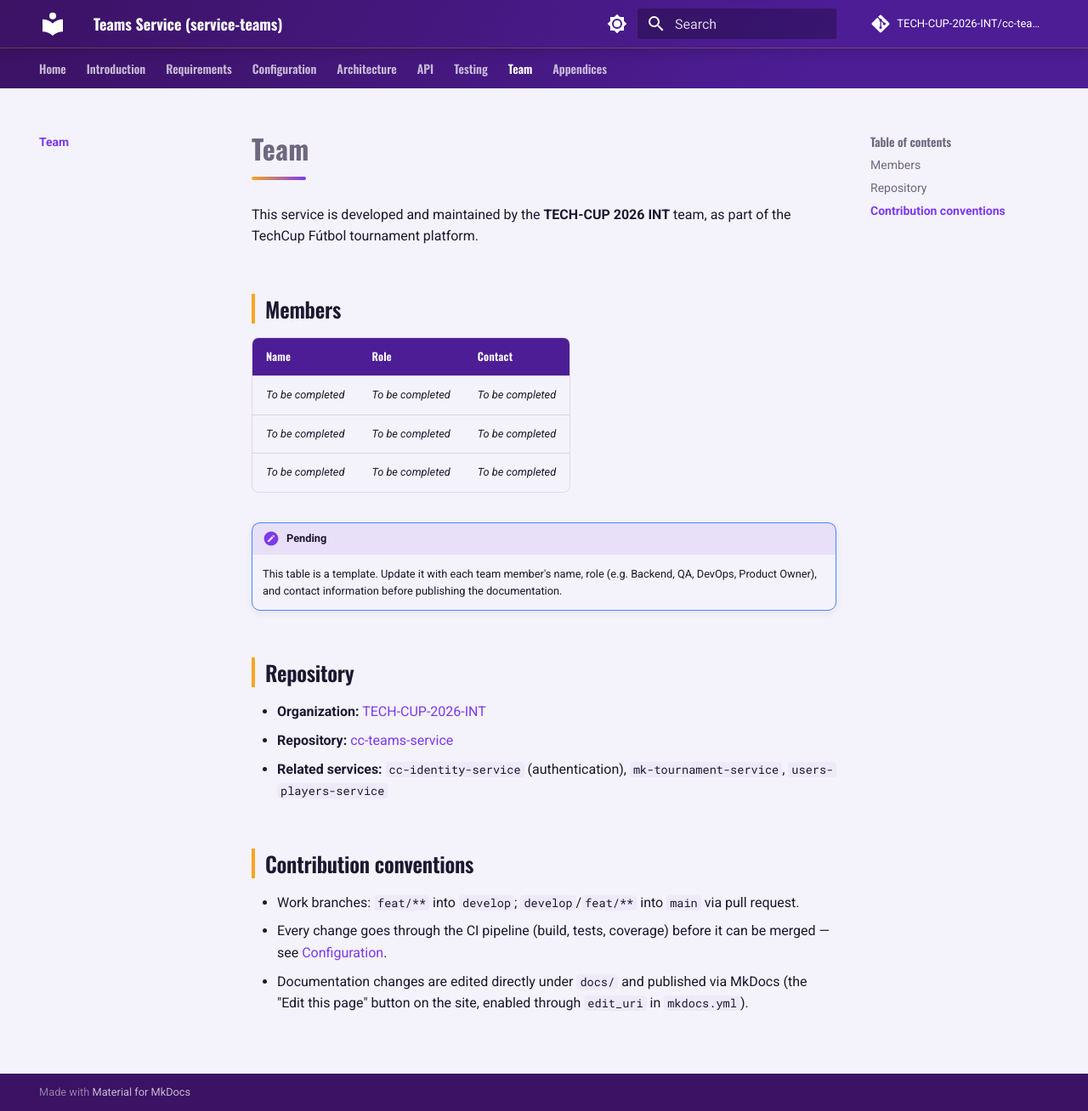
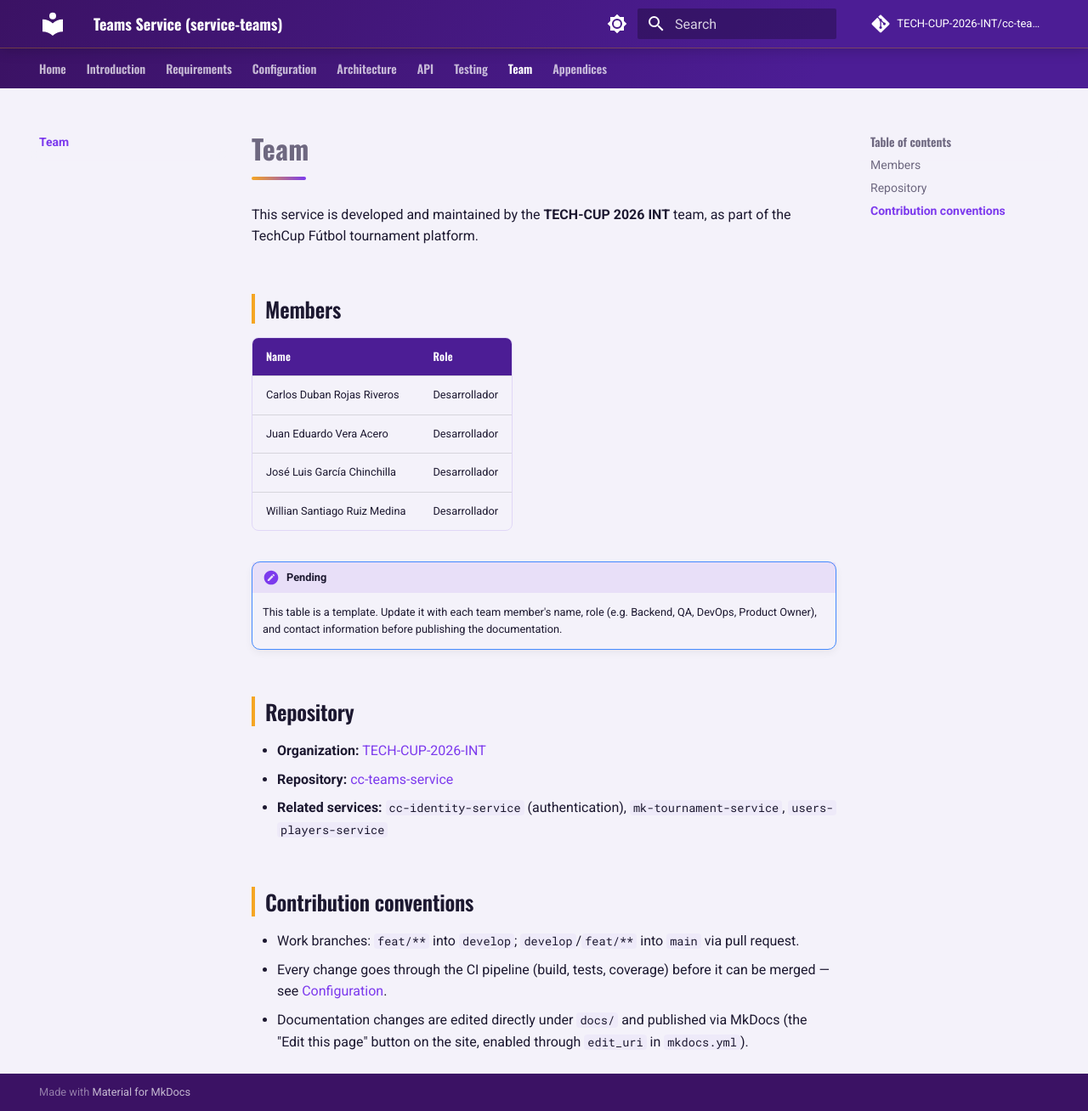
Before and after one commit to TECH-CUP-2026-INT/cc-teams-service, an MkDocs documentation site: the page built from docs/equipo.md, in a window 1280 px wide and 1308 px high. Shown: the whole window at 85% size. Built offline with MkDocs 1.6.1 and Material for MkDocs 9.7.7, drawn with Linux system fonts in a browser that asks for light colours; comment, search, counter and statistics services are not loaded.

Commit message:
Update equipo.md

```diff
--- a/docs/equipo.md
+++ b/docs/equipo.md
@@ -5,11 +5,12 @@
 
 ## Members
 
-| Name | Role | Contact |
-|---|---|---|
-| _To be completed_ | _To be completed_ | _To be completed_ |
-| _To be completed_ | _To be completed_ | _To be completed_ |
-| _To be completed_ | _To be completed_ | _To be completed_ |
+| Name | Role |
+|---|---|
+| Carlos Duban Rojas Riveros | Desarrollador |
+| Juan Eduardo Vera Acero | Desarrollador |
+| José Luis García Chinchilla | Desarrollador |
+| Willian Santiago Ruiz Medina | Desarrollador |
 
 !!! note "Pending"
     This table is a template. Update it with each team member's name, role
```
